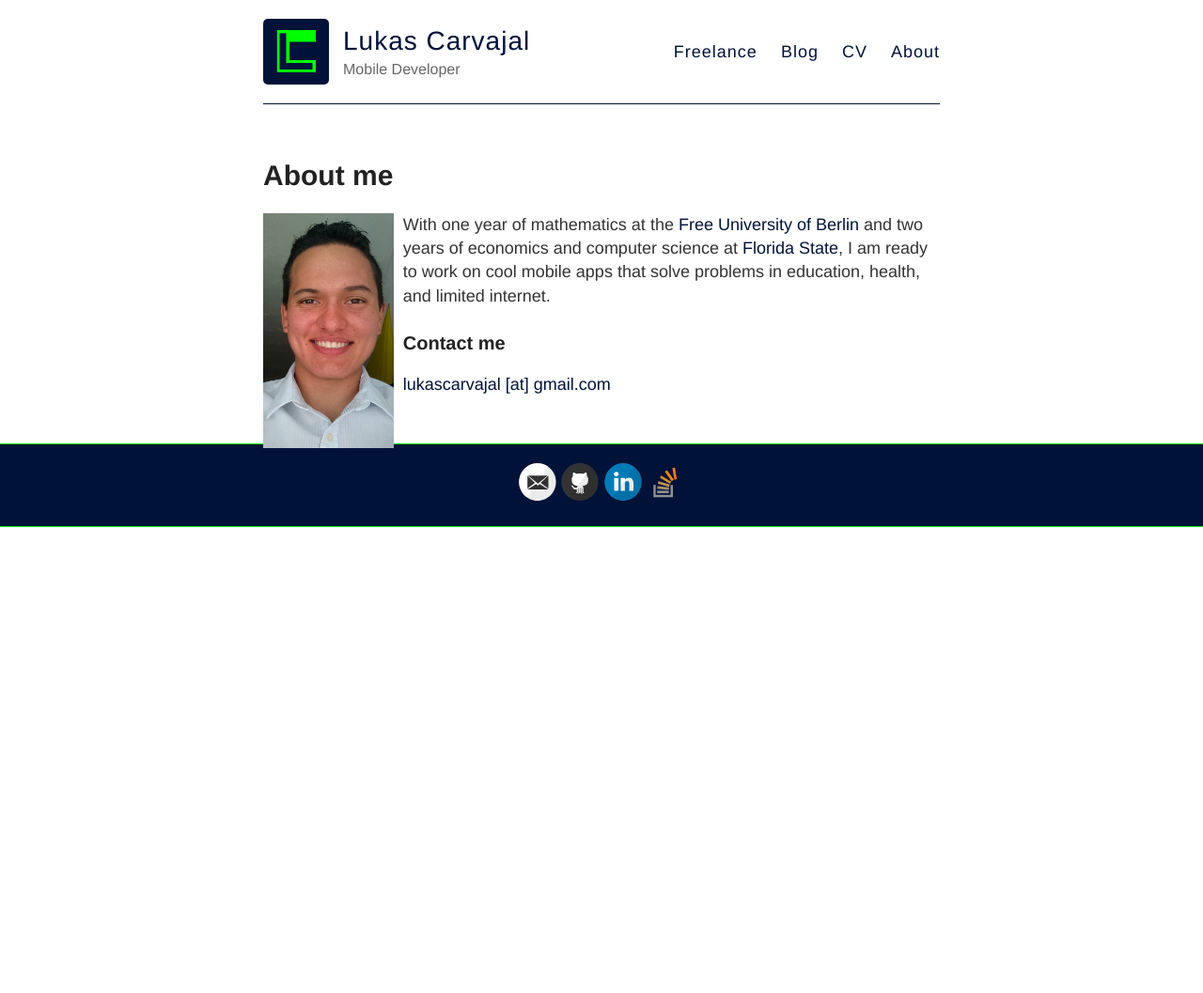
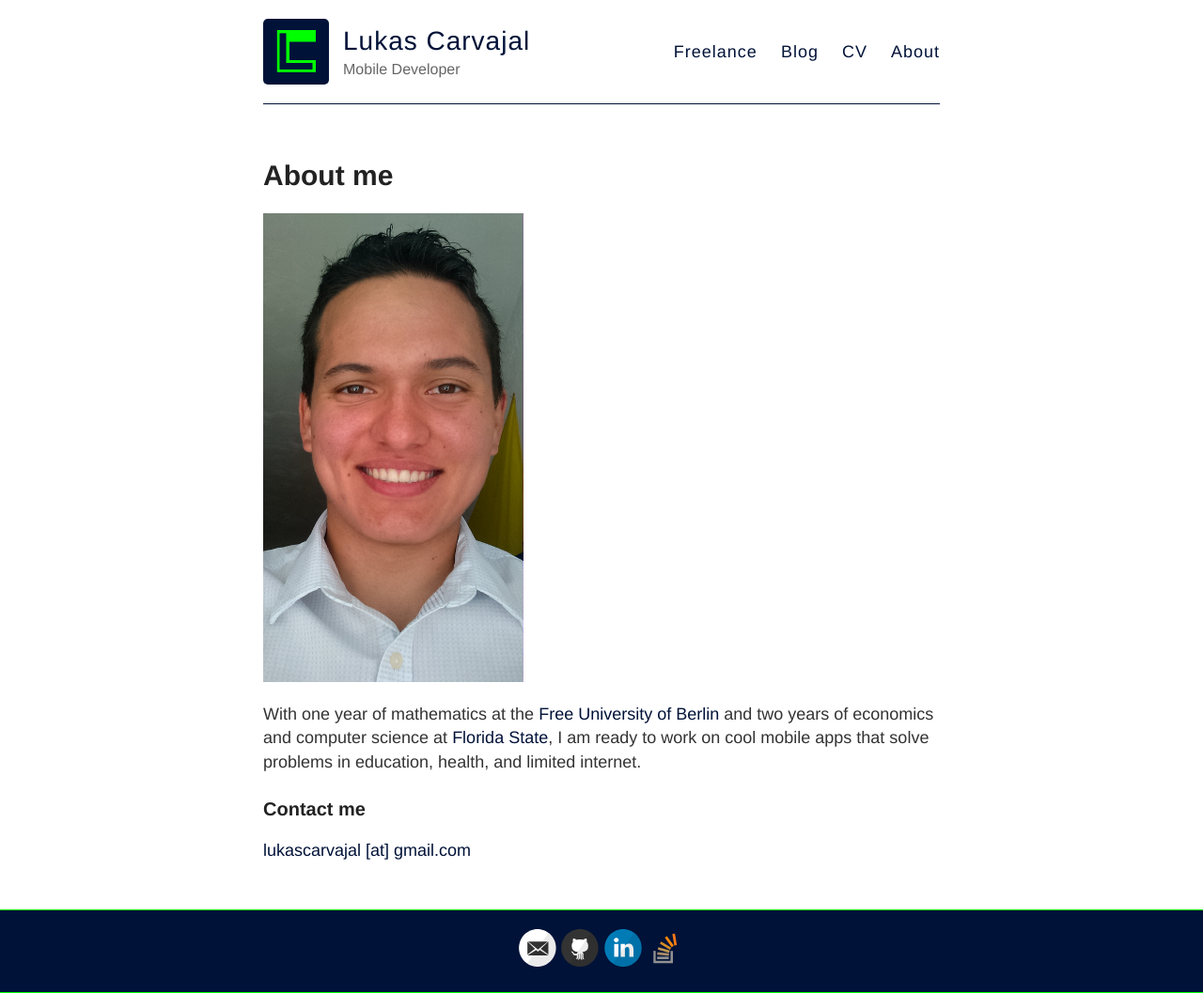
Before and after one commit to Lcarvajal/Lcarvajal.github.io, a Jekyll site: the page built from about.md, in a window 1280 px wide. Shown: the whole page at 94% size. Built offline with Jekyll 4.4.1, drawn with Linux system fonts in a browser that asks for light colours; Markdown is read by kramdown in place of the engine named in the settings; before the commit the page ends 900 px from its top, so only the background shows below that.

```diff
--- a/about.md
+++ b/about.md
@@ -4,7 +4,7 @@
 permalink: /about/
 ---
 
-<img class="img-responsive" src="../images/me.png" alt="me" style="float:left; padding-right: 10px; max-height: 250px;">
+<img class="img-responsive" src="../images/me.png" alt="me" style="display:inline; padding-right: 10px;">
 
 With one year of mathematics at the <a href="https://en.wikipedia.org/wiki/Free_University_Berlin" target="_blank">Free University of Berlin</a> and two years of economics and computer science at <a href="https://en.wikipedia.org/wiki/Florida_State_University" target="_blank">Florida State</a>, I am ready to work on cool mobile apps that solve problems in education, health, and limited internet.
 
```
Also changed, not shown: 2 other files.
